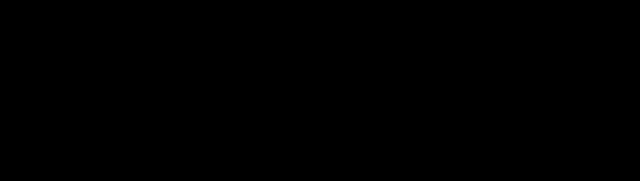
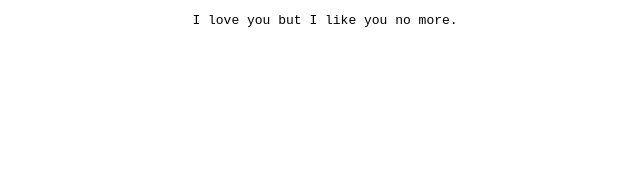
Before and after one commit to PaoloUmali/home, a plain HTML site: page index.html in a window 1280 px wide. Shown: the whole page, without its empty margins (315-955 px from the left). Drawn offline with Linux system fonts and the light colour scheme.

Commit message:
change is inevitable

```diff
--- a/index.html
+++ b/index.html
@@ -39,21 +39,9 @@
 		}
 		</style>
 	</head>
-	<body style="background: #000">
+	<body style="background: #fff">
 		<div class="container">
-<pre>
-I am Paolo.
-I live in a cage I call myself.
-I smile a lot and I don't know why.
-What I know is I exist and I want to do things.
-
-You don't have to understand me.
-You will get tired.
-But you have to trust me.
-
-I forget but I never change.
-Where will I find you?
-</pre>
+			<pre>I love you but I like you no more.</pre>
 		</div>
 
 	</body>
```
